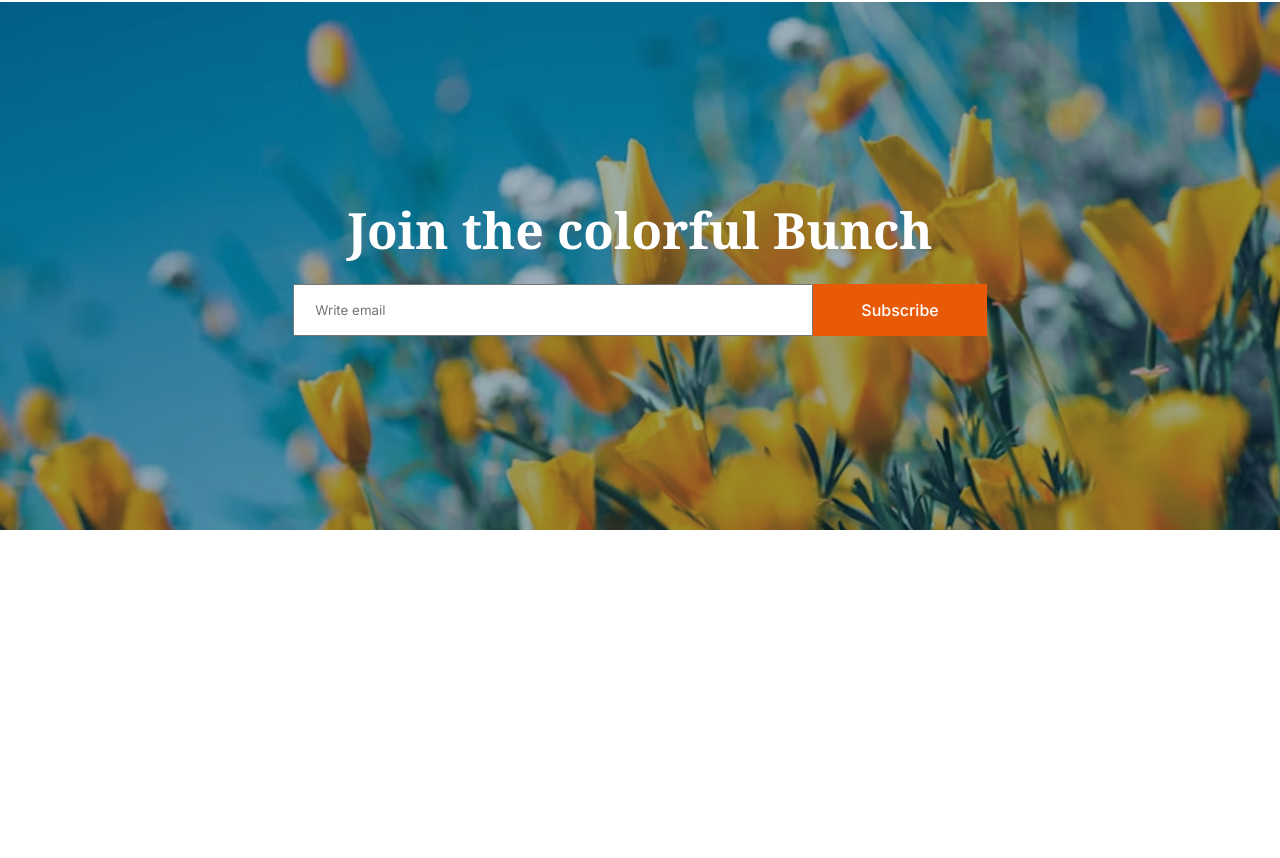
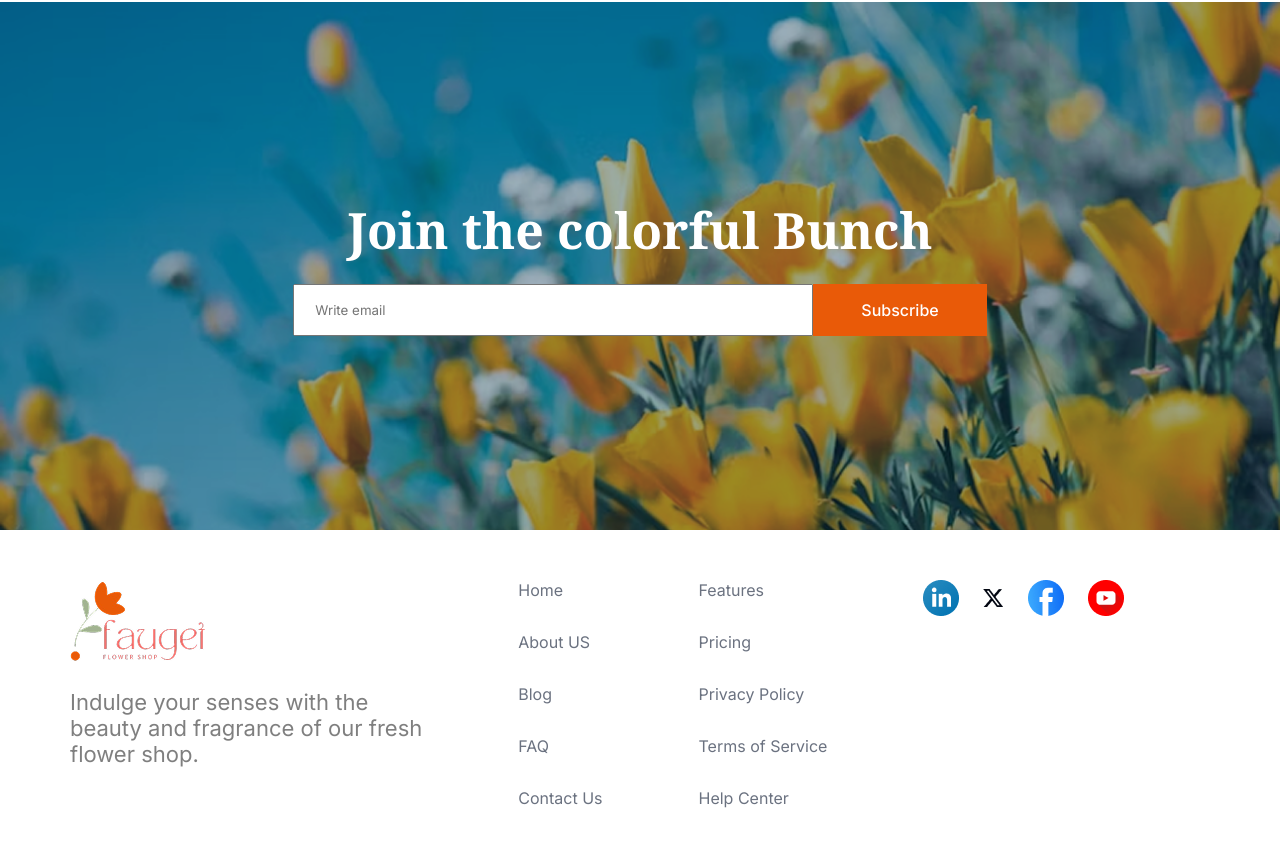
Before and after one commit to clever2817/PH_Assignment_02, a plain HTML site: page index.html in a window 1280 px wide. Shown: the part 3631-4489 px from the top of the page. Before the commit the page ends 4161 px from the top, so only its background shows below. Drawn offline with Linux system fonts and the light colour scheme.

Commit message:
Footer Section Done

```diff
--- a/index.html
+++ b/index.html
@@ -290,5 +290,43 @@
 
     </main>
     <!-- Main Section Ends -->
+
+    <!-- Footer Section Starts -->
+    <footer class="footer-container">
+      <div class="footer-logo">
+        <img src="./assets/logo.png" alt="Logo image">
+
+        <p class="footer-description inter-font">Indulge your senses with the <br> beauty and fragrance of our fresh <br> flower shop. </p>
+      </div>
+
+      <div class="footer-links1">
+        <a class="footer-text" href="">Home</a>
+        <a class="footer-text" href="">About US</a>
+        <a class="footer-text" href="">Blog</a>
+        <a class="footer-text" href="">FAQ</a>
+        <a class="footer-text" href="">Contact Us</a>
+      </div>
+
+      <div class="footer-links2">
+        <a class="footer-text" href="">Features</a>
+        <a class="footer-text" href="">Pricing</a>
+        <a class="footer-text" href="">Privacy Policy</a>
+        <a class="footer-text" href="">Terms of Service</a>
+        <a class="footer-text" href="">Help Center</a>
+      </div>
+
+      <div class="footer-socials">
+        <div class="footer-social-links">
+          <a href=""><img src="./assets/icon-linkedin.png" alt=""></a>
+
+        <a href=""><img src="./assets/icon-twitter.png" alt=""></a>
+
+        <a href=""><img src="./assets/icon-facebook.png" alt=""></a>
+
+        <a href=""><img src="./assets/icon-youtube.png" alt=""></a>
+        </div>
+      </div>
+    </footer>
+    <!-- Footer Section Ends -->
   </body>
 </html>
--- a/styles/style.css
+++ b/styles/style.css
@@ -48,6 +48,11 @@ body {
   width: 100%;
   border: none;
   cursor: pointer;
+}
+
+.footer-text{
+  font-family: "Inter", sans-serif;
+  color: #6B7280;
 }
 
 /* Header Section Styles */
@@ -295,6 +300,38 @@ body {
   padding: 0.5rem 1.25rem;
 }
 
+/* Footer Section Styles */
+
+.footer-container{
+  padding-top: 3.125rem;
+  padding-bottom: 3.125rem;
+  display: flex;
+  gap: 6rem;
+}
+
+.footer-description{
+  color: rgba(0, 0, 0, 0.5);
+  font-size: 1.375rem;
+}
+
+.footer-links1,
+.footer-links2{
+  display: flex;
+  flex-direction: column;
+  gap: 2rem;
+}
+
+.footer-links1 a,
+.footer-links2 a{
+  text-decoration: none;
+}
+
+.footer-social-links{
+  display: flex;
+  gap: 1.5rem;
+  align-items: center;
+}
+
 /* Responsive Styles */
 @media screen and (max-width: 576px) {
   body {
@@ -313,7 +350,7 @@ body {
     grid-template-columns: repeat(2, 1fr);
   }
 
-  .plants-lover-container {
+  .plants-lover-container{
     flex-direction: column;
   }
 
@@ -338,4 +375,8 @@ body {
     justify-items: center;
   }
 
+  .footer-container{
+    flex-direction: column;
+    gap: 2.8rem;
+  }
 }
```
